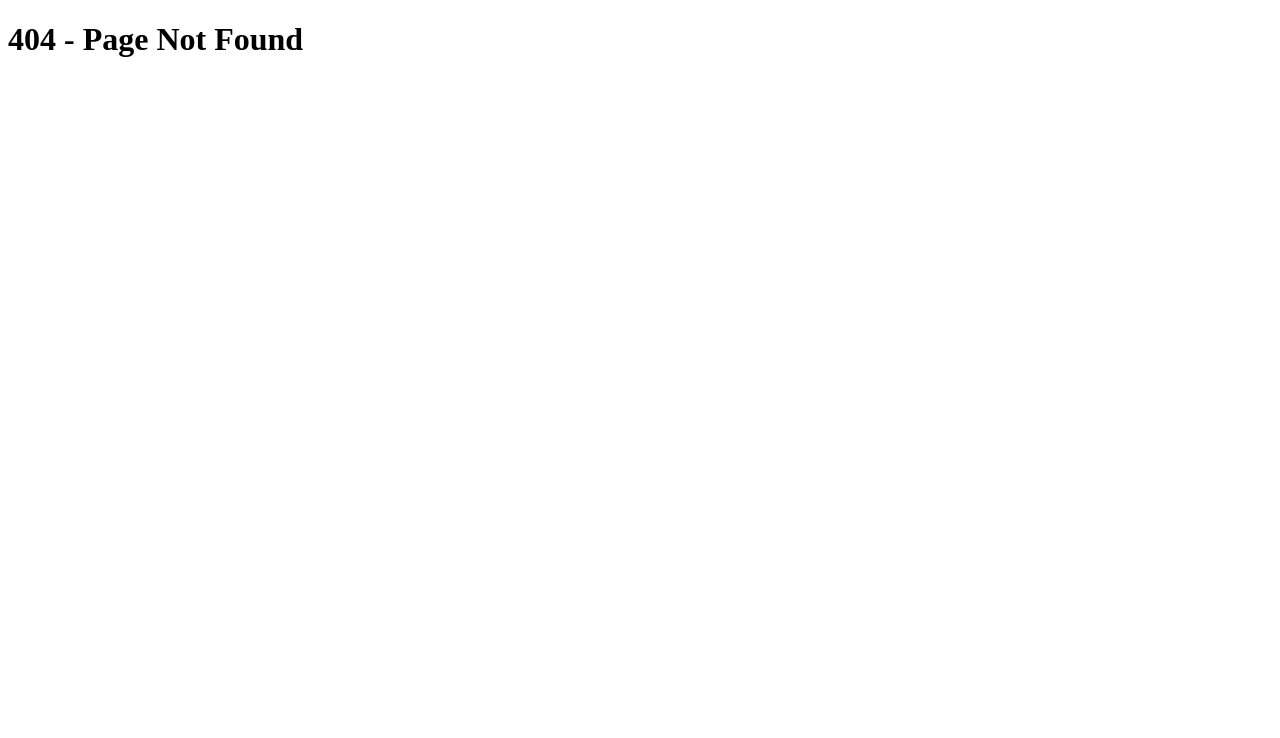
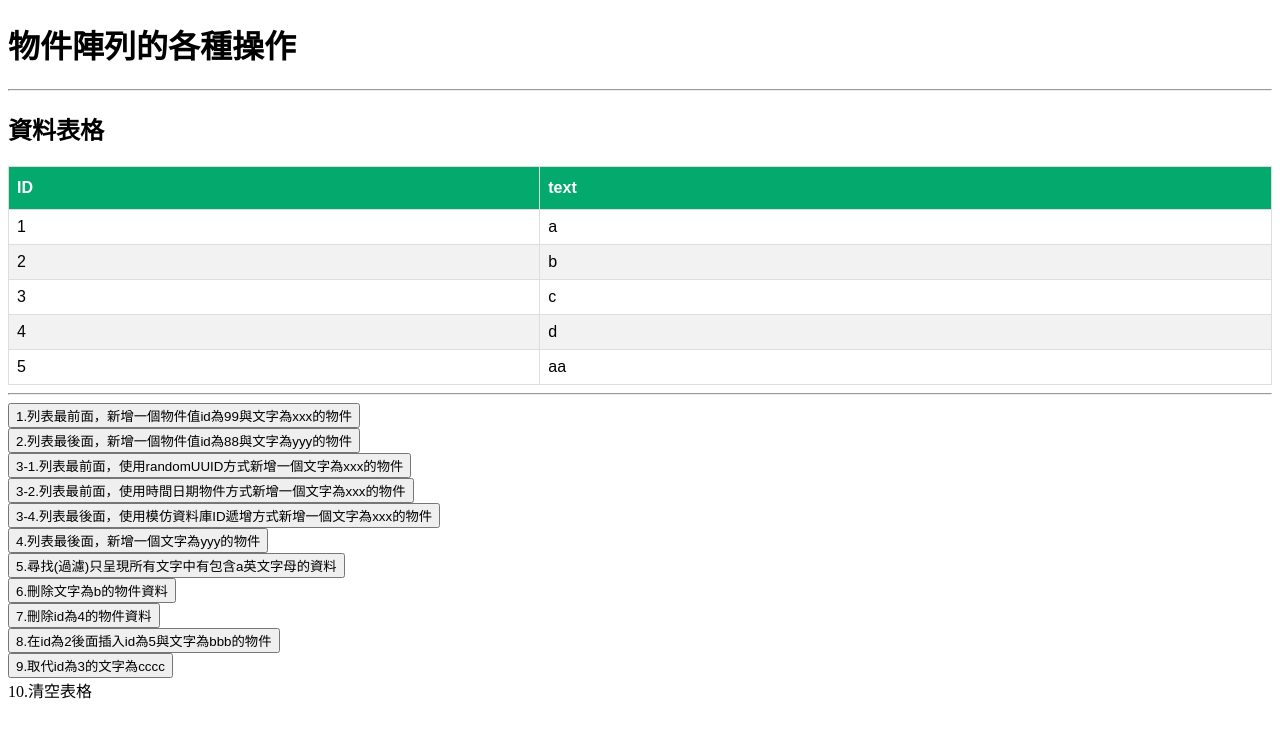
Before and after one commit to leoPika999777/Basic-Learning---React, a Next.js app: page /cs-prac/prac in a window 1280 px wide. Before the commit this address had no page. Shown: the top 738 px of the page. Built offline with nearby package versions, Linux system fonts and the light colour scheme.

Commit message:
練習加註解

```diff
--- a/pages/cs-1130/object-array.js
+++ b/pages/cs-1130/object-array.js
@@ -147,12 +147,11 @@ export default function ObjectArray() {
           const newID = data.length > 0 ? Math.max(...ids) + 1 : 1
           const newObj = { id: newID, text: 'xxx' }
 
-          const newData = [newObj, ...data]
-
+          const newData = [...data, newobj]
           setData(newData)
         }}
       >
-        3-4.列表最前面，使用模仿資料庫ID遞增方式新增一個文字為xxx的物件
+        3-4.列表最後面，使用模仿資料庫ID遞增方式新增一個文字為xxx的物件
         <br />
         (id不能與其它資料重覆)
       </button>
--- /dev/null
+++ b/pages/cs-prac/prac.js
@@ -0,0 +1,235 @@
+import React, { useState } from 'react'
+
+const objArray = [
+  {
+    id: 1,
+    text: 'a',
+  },
+  {
+    id: 2,
+    text: 'b',
+  },
+  {
+    id: 3,
+    text: 'c',
+  },
+
+  {
+    id: 4,
+    text: 'd',
+  },
+  {
+    id: 5,
+    text: 'aa',
+  },
+]
+
+export default function ReRender() {
+  const [data, setData] = useState(objArray)
+
+  return (
+    <>
+      <h1>物件陣列的各種操作</h1>
+      <hr />
+      <h2>資料表格</h2>
+
+      <table>
+        <thead>
+          <tr>
+            <th>ID</th>
+            <th>text</th>
+          </tr>
+        </thead>
+        <tbody>
+          {data.map((v, i) => {
+            return (
+              <tr key={v.id}>
+                <td>{v.id}</td>
+                <td>{v.text}</td>
+              </tr>
+            )
+          })}
+        </tbody>
+      </table>
+      <hr />
+      <button
+        onClick={() => {
+          const newobj = { id: 99, text: 'xxx' }
+
+          const newData = [newobj, ...data]
+
+          setData(newData)
+        }}
+      >
+        1.列表最前面，新增一個物件值id為99與文字為xxx的物件
+      </button>
+
+      <br />
+
+      <button
+        onClick={() => {
+          const newobj = { id: 88, text: 'yyy' }
+
+          const newData = [...data, newobj]
+
+          setData(newData)
+        }}
+      >
+        2.列表最後面，新增一個物件值id為88與文字為yyy的物件
+      </button>
+
+      <br />
+
+      <button
+        onClick={() => {
+          const newID = self.crypto.randomUUID()
+          const newobj = { id: newID, text: 'xxx' }
+
+          const newData = [newobj, ...data]
+
+          setData(newData)
+        }}
+      >
+        3-1.列表最前面，使用randomUUID方式新增一個文字為xxx的物件
+      </button>
+
+      <br />
+
+      <button
+        onClick={() => {
+          const newID = Number(new Date())
+          const newobj = { id: newID, text: 'xxx' }
+
+          const newData = [newobj, ...data]
+
+          setData(newData)
+        }}
+      >
+        3-2.列表最前面，使用時間日期物件方式新增一個文字為xxx的物件
+      </button>
+
+      <br />
+
+      <button
+        onClick={() => {
+          const ids = data.map((v) => v.id)
+
+          const newID = data.length > 0 ? Math.max(...ids) + 1 : 1
+
+          const newobj = { id: newID, text: 'xxx' }
+
+          const newData = [...data, newobj]
+
+          setData(newData)
+        }}
+      >
+        3-4.列表最後面，使用模仿資料庫ID遞增方式新增一個文字為xxx的物件
+      </button>
+
+      <br />
+
+      <button
+        onClick={() => {
+          const ids = data.map((v) => v.id)
+
+          const newID = data.length > 0 ? Math.max(...ids) + 1 : 1
+
+          const newobj = { id: newID, text: 'yyy' }
+
+          const newData = [...data, newobj]
+
+          setData(newData)
+        }}
+      >
+        4.列表最後面，新增一個文字為yyy的物件
+      </button>
+
+      <br />
+
+      <button
+        onClick={() => {
+          const newData = data.filter((v, i) => {
+            return v.text.includes('a')
+          })
+
+          setData(newData)
+        }}
+      >
+        5.尋找(過濾)只呈現所有文字中有包含a英文字母的資料
+      </button>
+
+      <br />
+
+      <button
+        onClick={() => {
+          const newData = data.filter((v, i) => {
+            return v.text !== 'b'
+          })
+
+          setData(newData)
+        }}
+      >
+        6.刪除文字為b的物件資料
+      </button>
+
+      <br />
+
+      <button
+        onClick={() => {
+          const newData = data.filter((v, i) => {
+            return v.id !== 4
+          })
+
+          setData(newData)
+        }}
+      >
+        7.刪除id為4的物件資料
+      </button>
+
+      <br />
+
+      <button
+        onClick={() => {
+          const foundIndex = data.findIndex((v, i) => {
+            return v.id === 2
+          })
+
+          if (foundIndex > -1) {
+            const aa = data.slice(0, foundIndex + 1)
+            const bb = data.slice(foundIndex + 1)
+            const newobj = { id: 5, text: 'bbb' }
+            const newData = [...aa, newobj, ...bb]
+
+            setData(newData)
+          }
+        }}
+      >
+        8.在id為2後面插入id為5與文字為bbb的物件
+      </button>
+
+      <br />
+
+      <button
+        onClick={() => {
+          const newData = data.map((v, i) => {
+            if (v.id === 3) return { ...v, text: 'ccc' }
+            else return v
+          })
+          setData(newData)
+        }}
+      >
+        9.取代id為3的文字為cccc
+      </button>
+
+      <br />
+
+      <buttona
+        onClick={() => {
+          setData([])
+        }}
+      >
+        10.清空表格
+      </buttona>
+    </>
+  )
+}
```
